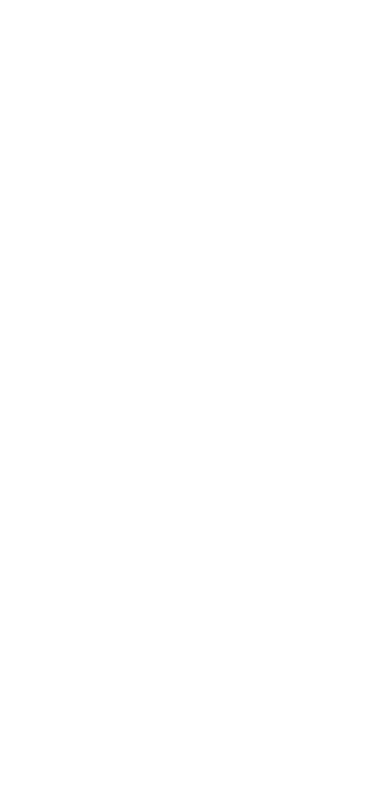
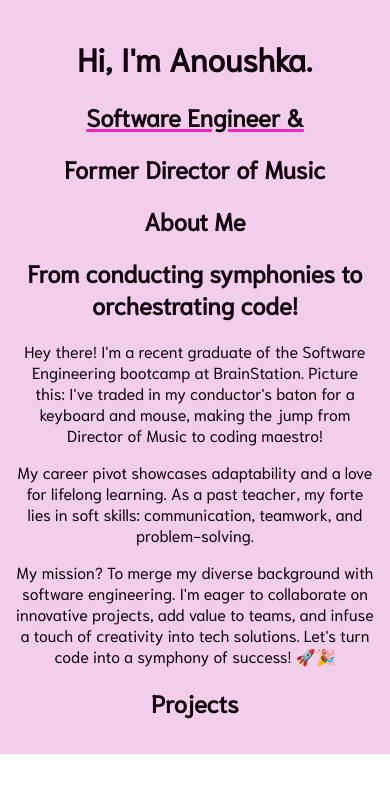
Before and after one commit to anoushkapatel14/anoushkapatel, a React (Create React App) app: page / in a window 390 px wide. Before the commit this address had no page. Shown: the top 792 px of the page. Built offline with nearby package versions, Linux system fonts and the light colour scheme.

Commit message:
mobile home page started. about me section added, projects begun

```diff
--- a/package.json
+++ b/package.json
@@ -8,6 +8,7 @@
     "@testing-library/user-event": "^13.5.0",
     "react": "^18.2.0",
     "react-dom": "^18.2.0",
+    "react-router-dom": "^6.21.3",
     "react-scripts": "5.0.1",
     "sass": "^1.70.0",
     "web-vitals": "^2.1.4"
--- a/src/App.js
+++ b/src/App.js
@@ -1,5 +1,8 @@
 import './App.scss';
 import { BrowserRouter, Navigate, Route, Routes } from "react-router-dom";
+import HomePage from './pages/HomePage/HomePage';
+import AboutPage from "./pages/AboutPage/AboutPage";
+import ProjectsPage from './pages/ProjectsPage/ProjectsPage';
 
 
 function App() {
@@ -8,6 +11,9 @@ function App() {
     <div className="App">
       <Routes>
 
+      <Route path="/" element={<HomePage />} />
+      <Route path="about" element={<AboutPage />} />
+      <Route path="about" element={<ProjectsPage />} />
 
       </Routes>
 
--- a/src/index.js
+++ b/src/index.js
@@ -9,8 +9,3 @@ root.render(
     <App />
   </React.StrictMode>
 );
-
-// If you want to start measuring performance in your app, pass a function
-// to log results (for example: reportWebVitals(console.log))
-// or send to an analytics endpoint. Learn more: https://bit.ly/CRA-vitals
-reportWebVitals();
--- /dev/null
+++ b/src/pages/AboutPage/AboutPage.js
@@ -0,0 +1,35 @@
+import "./AboutPage.scss";
+
+export default function AboutPage() {
+  return (
+    <>
+      <section className="about">
+        <h1 className="about__title">About Me</h1>
+
+        <h2 className="about__subheading">
+          From conducting symphonies to orchestrating code!{" "}
+        </h2>
+
+        <p>
+          Hey there! I'm a recent graduate of the Software Engineering bootcamp
+          at BrainStation. Picture this: I've traded in my conductor's baton for
+          a keyboard and mouse, making the jump from Director of Music to coding
+          maestro!
+        </p>
+
+        <p>
+          My career pivot showcases adaptability and a love for lifelong
+          learning. As a past teacher, my forte lies in soft skills:
+          communication, teamwork, and problem-solving.
+        </p>
+
+        <p>
+          My mission? To merge my diverse background with software engineering.
+          I'm eager to collaborate on innovative projects, add value to teams,
+          and infuse a touch of creativity into tech solutions. Let's turn code
+          into a symphony of success! 🚀🎉
+        </p>
+      </section>
+    </>
+  );
+}
--- /dev/null
+++ b/src/pages/AboutPage/AboutPage.scss
@@ -0,0 +1,2 @@
+@use "../../styles/partials/variables" as *;
+@use "../../styles/partials/mixins" as *;
--- /dev/null
+++ b/src/pages/HomePage/HomePage.js
@@ -0,0 +1,18 @@
+import AboutPage from "../AboutPage/AboutPage";
+import ProjectsPage from "../ProjectsPage/ProjectsPage";
+import "./HomePage.scss";
+
+export default function HomePage() {
+  return (
+    <>
+    <main className="main">
+      <h1 className="main__title">Hi, I'm Anoushka.</h1>
+      <h2 className="main__job-main">Software Engineer &</h2>
+      <h2 className="main__job-secondary">Former Director of Music</h2>
+
+      <AboutPage />
+      <ProjectsPage />
+      </main>
+    </>
+  );
+}
--- /dev/null
+++ b/src/pages/HomePage/HomePage.scss
@@ -0,0 +1,21 @@
+@use "../../styles/partials/variables" as *;
+@use "../../styles/partials/mixins" as *;
+@use "../../styles/partials/typography" as *;
+
+.main {
+  background-color: $background-pink;
+  padding: $mobile-padding;
+  color: $main-text;
+  text-align: center;
+
+  &__job-main {
+    text-decoration: underline $primary-pink;
+    text-decoration-thickness: 0.2rem;
+
+    // color: $primary-pink;
+  }
+
+//   &__job-secondary {
+//     // color: $secondary ;
+//   }
+}
--- /dev/null
+++ b/src/pages/ProjectsPage/ProjectsPage.js
@@ -0,0 +1,13 @@
+import "./ProjectsPage.scss";
+
+export default function ProjectsPage () {
+    return (
+
+<section className="projects">
+
+    <h1 className="projects__title">Projects</h1>
+
+
+    </section>
+    );
+}
--- /dev/null
+++ b/src/pages/ProjectsPage/ProjectsPage.scss
@@ -0,0 +1,2 @@
+@use "../../styles/partials/variables" as *;
+@use "../../styles/partials/mixins" as *;
--- a/src/styles/partials/_typography.scss
+++ b/src/styles/partials/_typography.scss
@@ -1,6 +1,6 @@
 @font-face {
-    font-family: "Ovo";
-    src: url("../../assets/fonts/Ovo-Regular.ttf") format("opentype"),
+    font-family: "Niramit";
+    src: url("../../assets/fonts/Niramit-Regular.ttf") format("opentype"),
       format("truetype");
     font-weight: 400;
   }
@@ -8,5 +8,5 @@
 
 
   * {
-    font-family: "Ovo", sans-serif;
+    font-family: "Niramit", sans-serif;
   }
--- a/src/styles/partials/_variables.scss
+++ b/src/styles/partials/_variables.scss
@@ -14,11 +14,15 @@ $border-radius: 10px;
 
 $logo-height: 2.5rem;
 
+$mobile-padding: 1rem;
 
 
 //colours
 
 $white: #ffffff;
-$navy: #2c3e50;
-$black: rgb(10, 9, 9);
 $navy: #122c71;
+$background-pink: #F3CEEB;
+$main-text: #11010E;
+$primary-pink: #EE29B9;
+$secondary: #F4817B;
+$accent: #EF5C6D;
```
Also changed, not shown: src/assets/fonts/Niramit-Regular.ttf (added), 1 other file (tests, documents, lock files or other folders).
